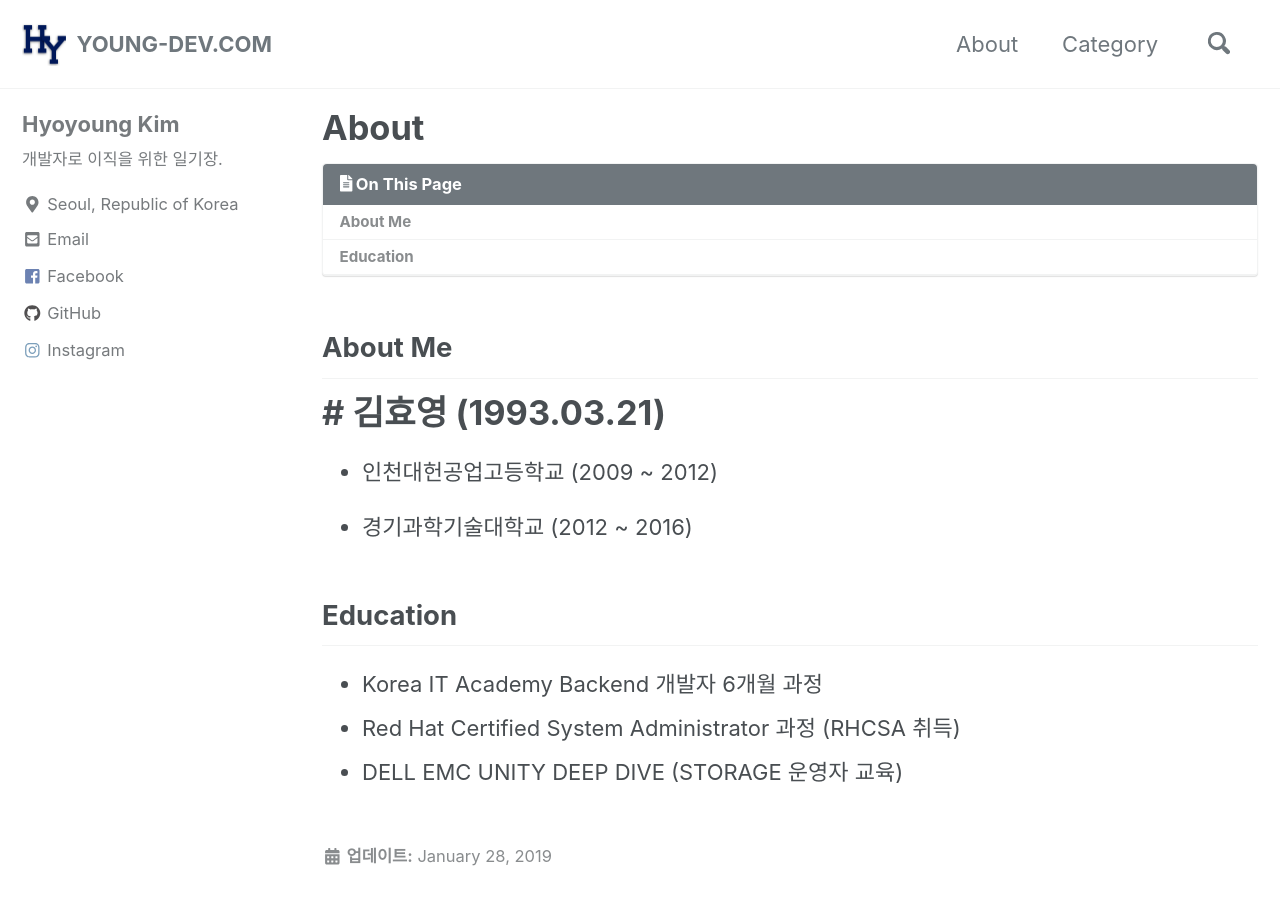
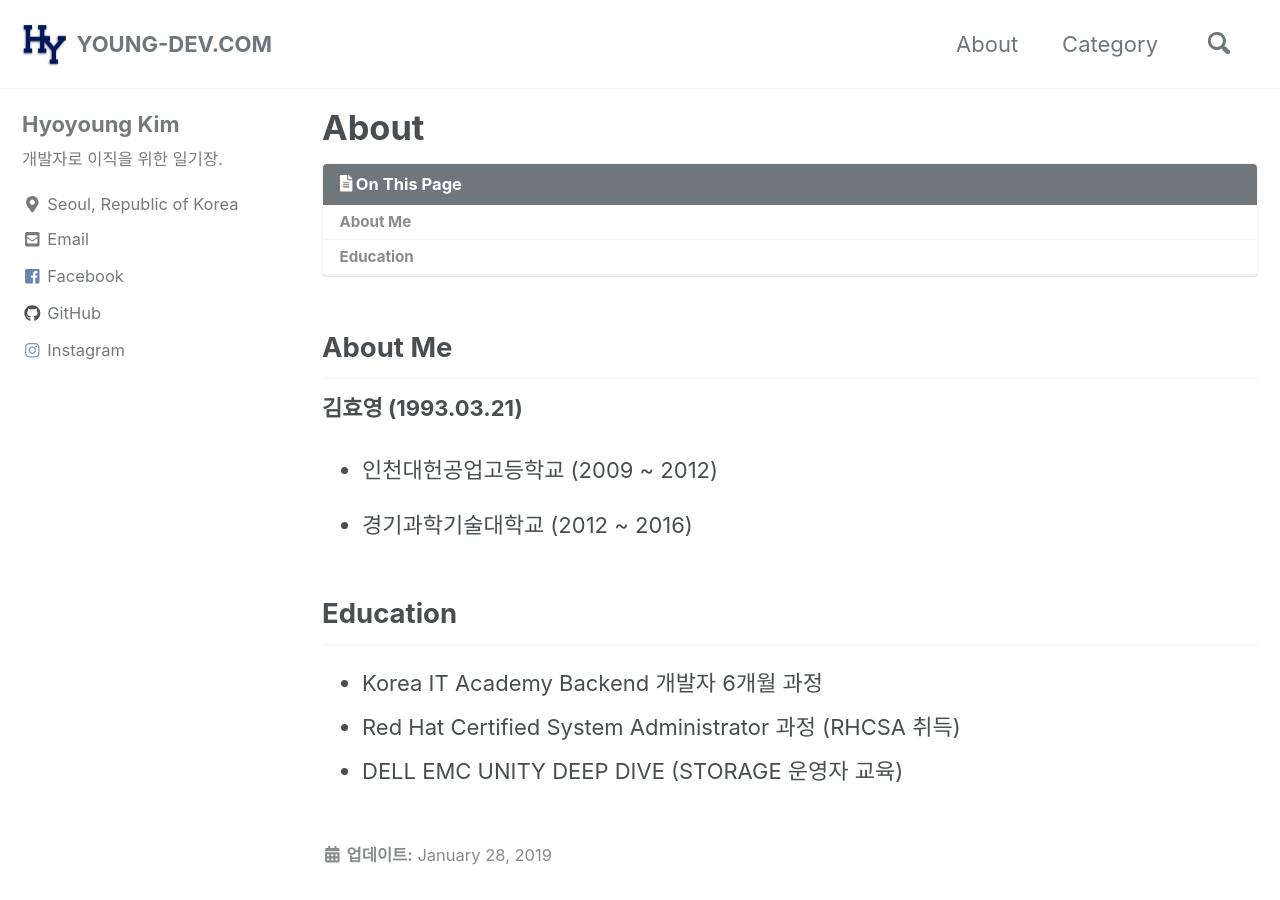
Before and after one commit to youngfromseoul/youngfromseoul.github.io2, a Jekyll site: the page built from _pages/about.md, in a window 1280 px wide and 900 px high. Built offline with Jekyll 4.4.1, drawn with Linux system fonts in a browser that asks for light colours; cached includes are drawn as plain includes; nearby versions of some CDN libraries; some web fonts are replaced; library files that are not in the unit come from our copies.

```diff
--- a/_pages/about.md
+++ b/_pages/about.md
@@ -9,7 +9,7 @@ toc: true
 
 
 ## About Me
-# # 김효영 (1993.03.21)
+**김효영 (1993.03.21)**
 {:.no_toc}
  - 인천대헌공업고등학교 (2009 ~ 2012)
 {:.no_toc}
```
